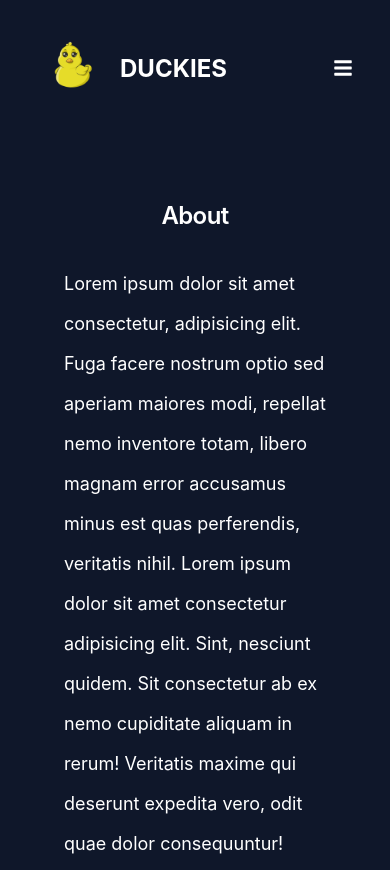
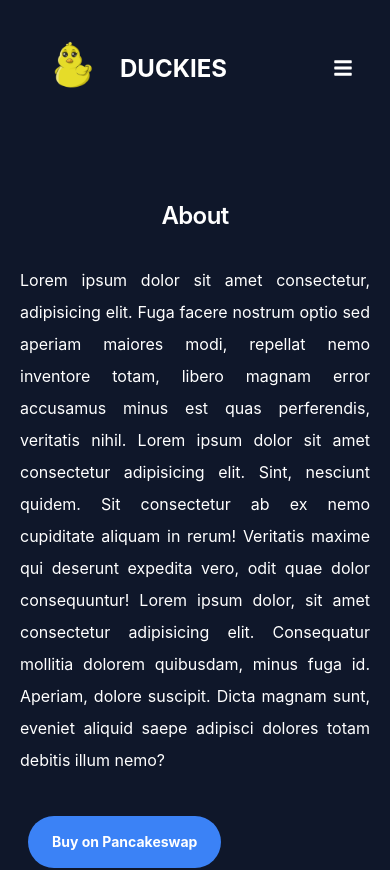
Before and after one commit to devduckie/duckies-fe, a React (Create React App) app: page / in a window 390 px wide. Shown: the top 870 px of the page. Built offline with nearby package versions, Linux system fonts and the light colour scheme.

Commit message:
about and socials modified

```diff
--- a/src/App.css
+++ b/src/App.css
@@ -54,6 +54,7 @@ html {
 }
 
 .accordion__panel {
+
     padding: 20px;
     color: rgba(15, 23, 42, 1);
     background-color: #fff;
@@ -85,4 +86,10 @@ html {
     #FAQs {
         padding: 48px 2px 48px 2px;
     }
+    .accordion__button {
+        font-size: 15px;
+    }
+    .accordion__panel {
+        font-size: 13px;
+    }
 }
--- a/src/index.css
+++ b/src/index.css
@@ -28,7 +28,10 @@ h1 {
   text-align: center;
   margin: 2rem 0 2rem 0;
 }
-
+/* About */
+.about__text {
+  text-justify: inter-word;
+}
 
 /* Form */
 .text {
@@ -44,11 +47,12 @@ h1 {
 /* Responsiveness */
 @media screen and (max-width: 700px) {
   body {
-    font-size: 18px;
+    font-size: 16px;
   }
-
-  .accordion {
-    width: 90%;
+  /* About */
+  #about {
+    padding: 16px 20px 16px 20px ;
+    /* font-size: 16px; */
   }
   /* Socials */
   .icon {
@@ -56,11 +60,18 @@ h1 {
     margin: 8px 16px 0 4px !important;
   }
   #socials {
-padding: 6px 28px 6px 0px;
+    padding: 6px 28px 6px 0px;
+  }
+  .social__header {
+    font-size: 16px;
   }
   /* Tokenomics */
   .chart {
     width: 100%;
   }
 
+  .about__text {
+  text-justify: inter-word;
+  }
+
 }
--- a/src/pages/body_sections/About.js
+++ b/src/pages/body_sections/About.js
@@ -5,13 +5,13 @@ const About = () => {
     return (
         <section id="about" className="About grid text-white px-16 py-4 sm:text-xs md:text-md lg:text-xl md:justify-center md:content-center" >
             <h1 className="text-2xl text-white font-semibold tracking-tight text-center capitalize">About</h1>
-            <h2 className=" leading-10">
+            <h2 className=" leading-8 text-justify about__text">
                 Lorem ipsum dolor sit amet consectetur, adipisicing elit. Fuga facere nostrum optio sed aperiam maiores modi, repellat nemo inventore totam, libero magnam error accusamus minus est quas perferendis, veritatis nihil. Lorem ipsum dolor sit amet consectetur adipisicing elit. Sint, nesciunt quidem. Sit consectetur ab ex nemo cupiditate aliquam in rerum! Veritatis maxime qui deserunt expedita vero, odit quae dolor consequuntur! Lorem ipsum dolor, sit amet consectetur adipisicing elit. Consequatur mollitia dolorem quibusdam, minus fuga id. Aperiam, dolore suscipit. Dicta magnam sunt, eveniet aliquid saepe adipisci dolores totam debitis illum nemo?
             </h2>
 
             <div className="my-8 md:content-center md:justify-center">
                 <a href="https://pancakeswap.finance/swap#/swap?outputCurrency=0x40eFd6C0EB234330e9eeeCBBa7FBc6EF85a03EA5" target="_blank" rel="noreferrer noopener">
-                    <button className="text-sm font-bold bg-blue-500 hover:bg-blue-700 text-white font-bold py-4 px-6 rounded-full mx-2 my-2">
+                    <button className="text-sm font-bold bg-blue-500 hover:bg-blue-700 text-white py-4 px-6 rounded-full mx-2 my-2">
                         Buy on Pancakeswap
                     </button>
                 </a>
--- a/src/pages/body_sections/Socials.js
+++ b/src/pages/body_sections/Socials.js
@@ -6,7 +6,7 @@ const Socials = () => {
     return (
         <section id="socials" className="py-8">
             <div className="flex justify-center content-center mb-8 ml-10 font-semibold leading-3 tracking-wide capitalize">
-                <h3 className='text-2xl text-white font-semibold tracking-tight text-center capitalize'>Join our Community</h3>
+                <h3 className='text-2xl text-white font-semibold tracking-tight text-center capitalize social__header'>Join our Community</h3>
             </div>
             <div className="flex flex-row min-h-32 justify-center mb-8">
                 <IconContext.Provider value={{ size: '6em', style: { padding: "0.7em 0.7em 0.7em 0.6em", margin: "8px 22px 0 8px", border: "2px solid white", borderRadius: "30%", display: "flex", flexDirection: "row" } }} >
```
